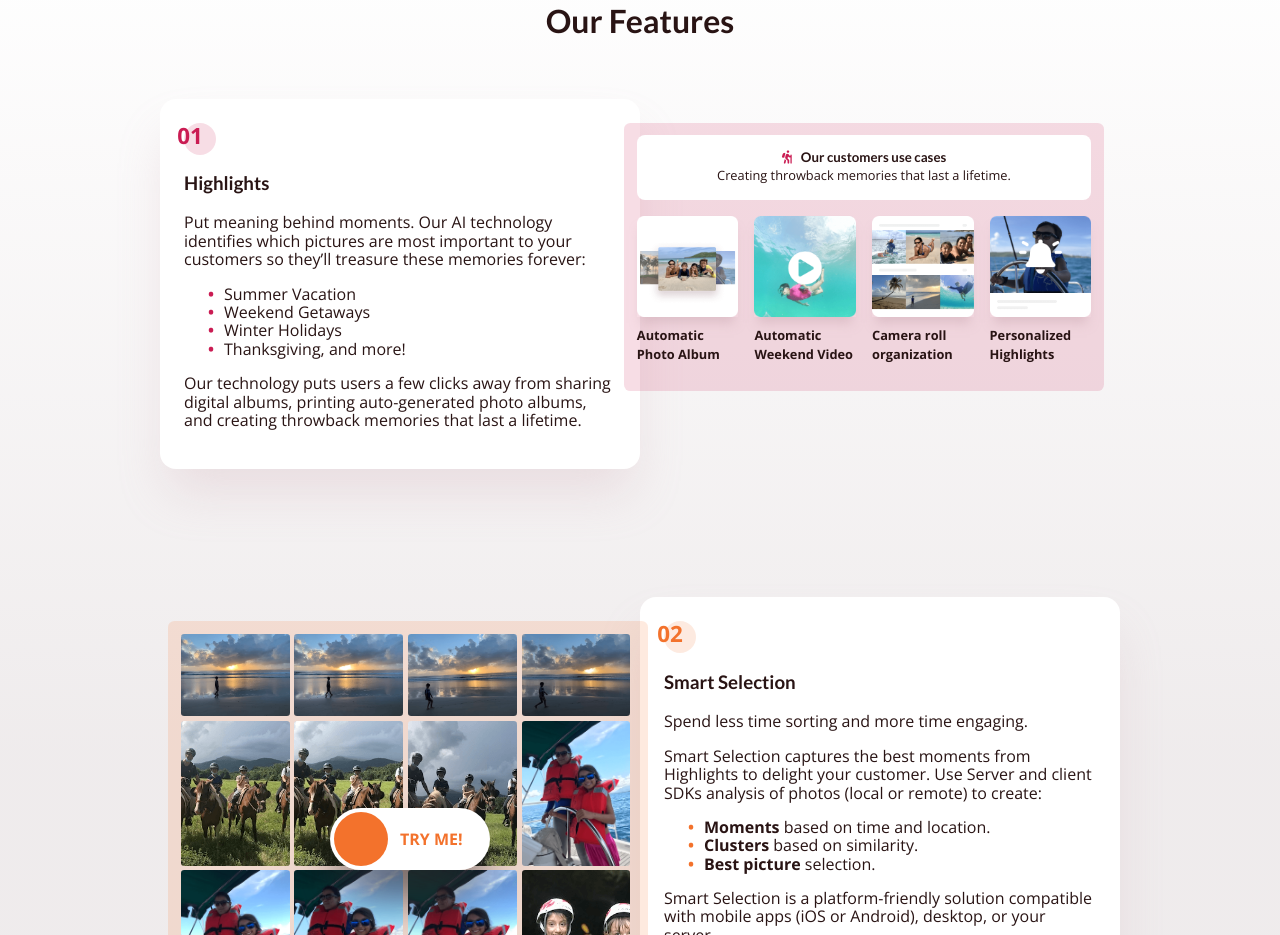
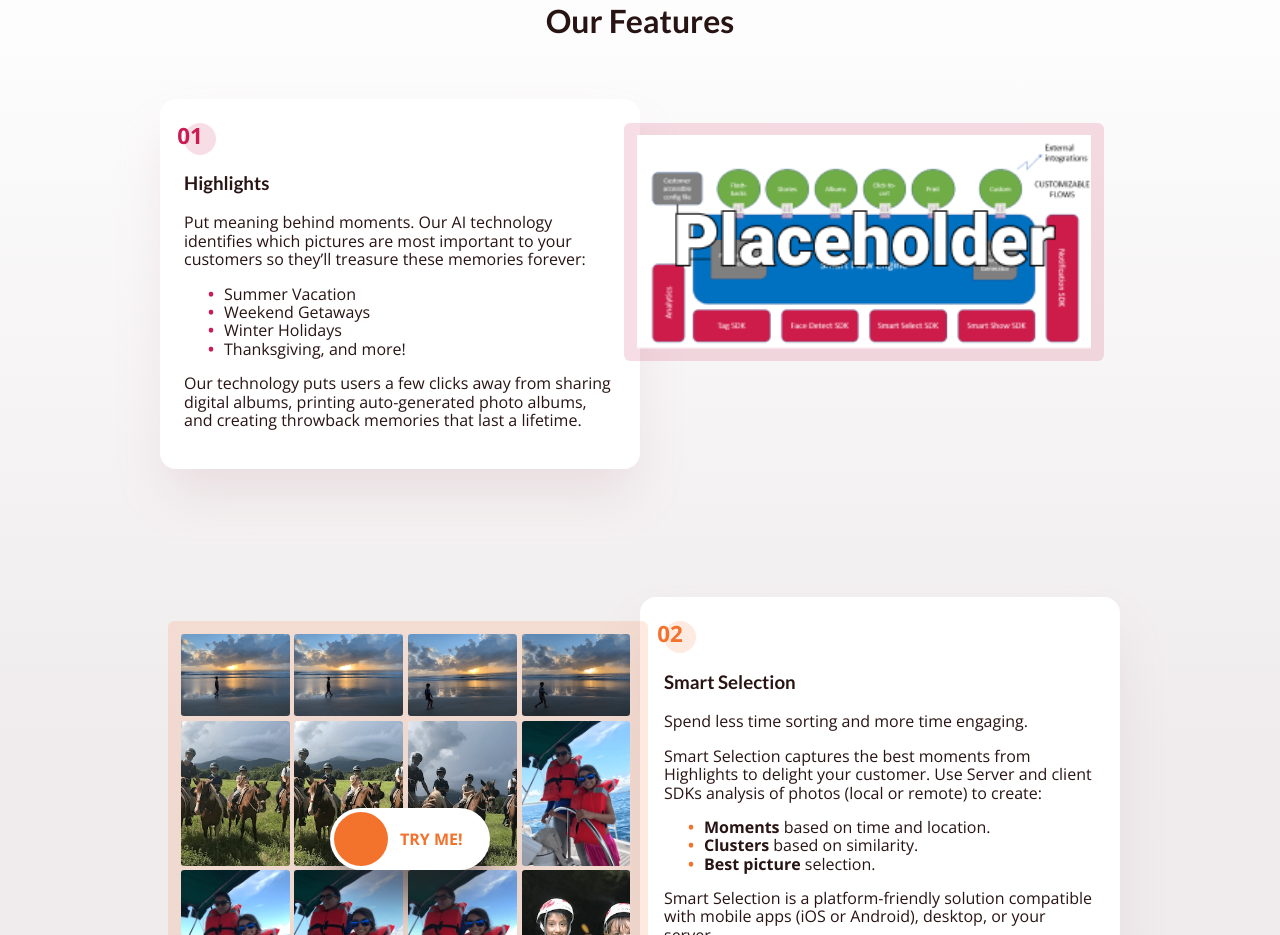
Before and after one commit to flaviaza/sharalike-website, a website built with Parcel: page index.html in a window 1280 px wide. Shown: the part 1266-2201 px from the top of the page. Built offline with nearby package versions, Linux system fonts and the light colour scheme.

Commit message:
Adding placeholder for hightlights

```diff
--- a/css/sharalike-styles/sections.css
+++ b/css/sharalike-styles/sections.css
@@ -243,28 +243,6 @@
     margin-right: 0.5em;
 }
 
-.section-album-grid {
-    margin: 0 -0.5em;
-}
-
-.album-item {
-    float: left;
-    width: 50%;
-    padding: 0 0.5em;
-    margin-bottom: 1em;
-}
-
-.album-item img {
-    width: 100%;
-    box-shadow: 0px 10px 10px -4px rgba(204, 170, 179, 0.5);
-    margin-bottom: 0.5em;
-    display: block;
-}
-
-.album-item small {
-    font-weight: bold;
-}
-
 .features-container ul {
     list-style: none; /* Remove default bullets */
 }
--- a/index.html
+++ b/index.html
@@ -94,52 +94,7 @@
             <article class="column even container">
               <div class="feature-illustration column">
                 <div class="feature-demo">
-                  <!--<div class="demo-section">
-                    <div class="section-details">
-                      <h5><i class="fas fa-umbrella-beach"></i> Winter Vacation</h5>
-                      <p><small>Jan 08-21, Puerto Rico</small></p>
-                    </div>
-                    <div class="section-photo-grid">
-                      <img src="/img/PR-album/IMG_01.png" alt="">
-                      <img src="/img/PR-album/IMG_02.png" alt="">
-                      <img src="/img/PR-album/IMG_03.png" alt="">
-                      <img src="/img/PR-album/IMG_04.png" alt="">
-                      <img src="/img/PR-album/IMG_05.png" alt="">
-                      <img src="/img/PR-album/IMG_06.png" alt="">
-                      <img src="/img/PR-album/IMG_07.png" alt="">
-                      <img src="/img/PR-album/IMG_08.png" alt="">
-                    </div>
-                  </div>-->
-
-                  <div class="demo-section">
-                    <div class="section-details">
-                      <h5><i class="fas fa-hiking"></i> Our customers use cases</h5>
-                      <p><small>Creating throwback memories that last a lifetime.</small></p>
-                    </div>
-                  </div>
-
-                  <div class="demo-section-container">
-                    <div class="section-album-grid">
-                      <div class="album-item">
-                        <img src="/img/album.png" alt="">
-                        <small>Automatic Photo Album</small>
-                      </div>
-                      <div class="album-item">
-                        <img src="/img/video.png" alt="">
-                        <small>Automatic Weekend Video</small>
-                      </div>
-                      <div class="album-item">
-                        <img src="/img/camera-roll.png" alt="">
-                        <small>Camera roll organization</small>
-                      </div>
-                      <div class="album-item">
-                        <img src="/img/weekend.png" alt="">
-                        <small>Personalized Highlights</small>
-                      </div>
-                    </div>
-                  </div>
-
-
+                  <img src="/img/highlights.png" alt="">
                 </div>
               </div>
               <div class="card column">
```
Also changed, not shown: img/highlights.png (added).
